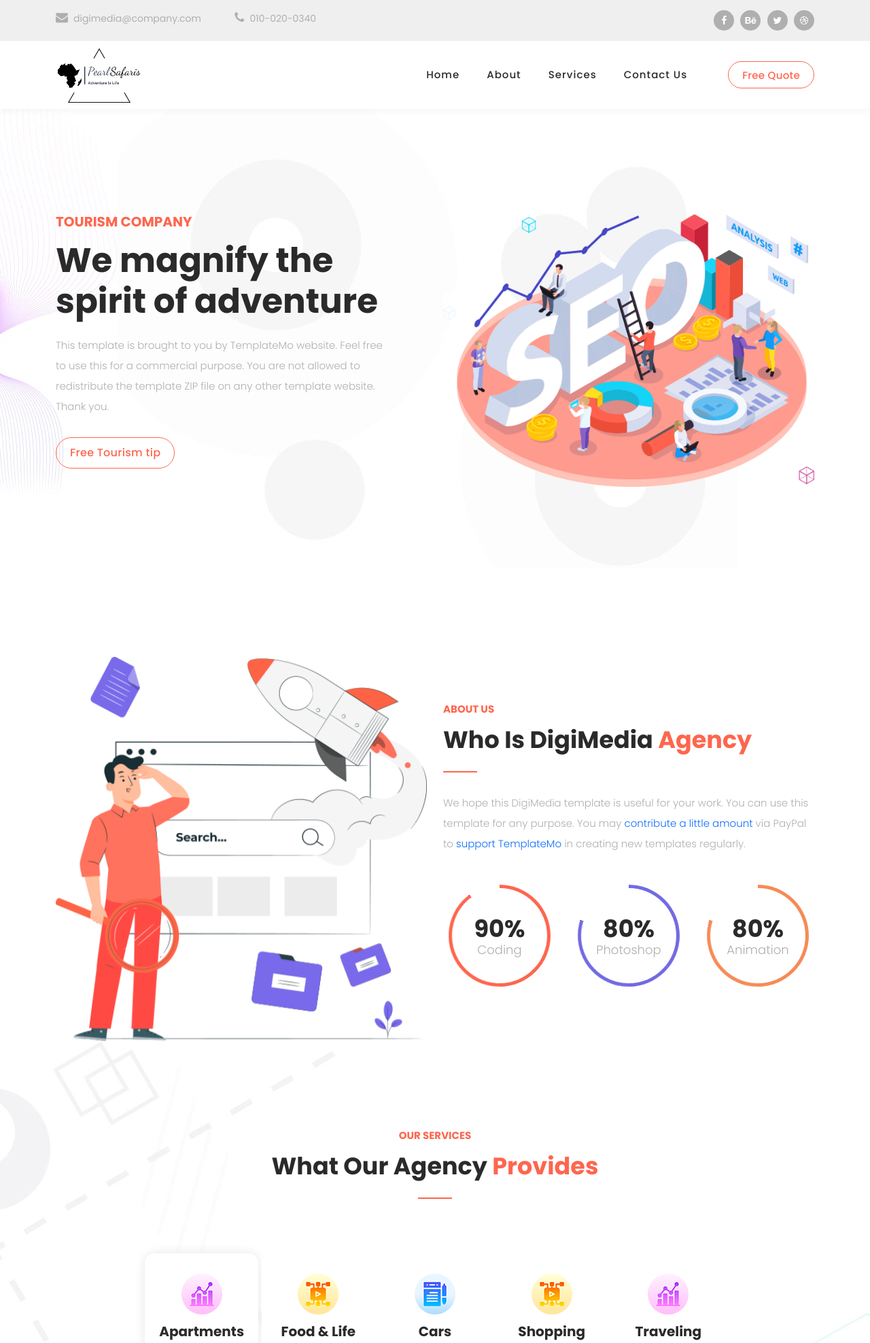
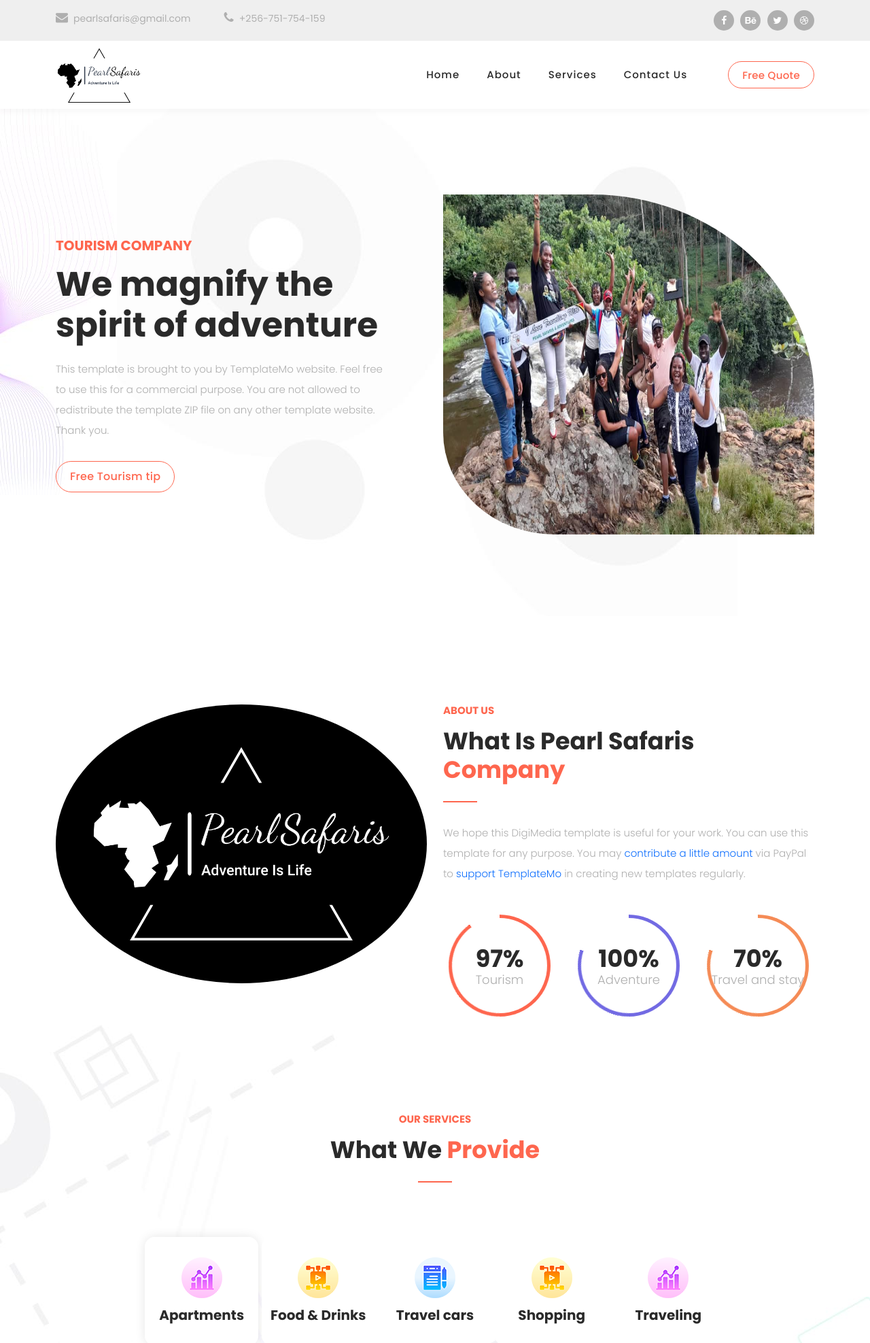
Before and after one commit to Bamwesigye-Calvin-Kiiza/Pearl-Safaris-Uganda, a Django app: page / in a window 1280 px wide. Shown: the top 1975 px of the page at 68% size. Run offline with Django 4.2, Linux system fonts and the light colour scheme; some libraries are stand-ins or nearby versions.

Commit message:
information included

```diff
--- a/templates/pearl_safaris/home.html
+++ b/templates/pearl_safaris/home.html
@@ -52,8 +52,8 @@ https://templatemo.com/tm-568-digimedia
       <div class="row">
         <div class="col-lg-8 col-sm-8 col-7">
           <ul class="info">
-            <li><a href="#"><i class="fa fa-envelope"></i>digimedia@company.com</a></li>
-            <li><a href="#"><i class="fa fa-phone"></i>010-020-0340</a></li>
+            <li><a href=""><i class="fa fa-envelope"></i>pearlsafaris@gmail.com</a></li>
+            <li><a href="#"><i class="fa fa-phone"></i>+256-751-754-159</a></li>
           </ul>
         </div>
         <div class="col-lg-4 col-sm-4 col-5">
@@ -124,7 +124,7 @@ https://templatemo.com/tm-568-digimedia
             </div>
             <div class="col-lg-6">
               <div class="right-image wow fadeInRight" data-wow-duration="1s" data-wow-delay="0.5s">
-                <img src="static/assets/images/slider-dec-v2.png" alt="">
+                <img src="static/assets/images/slider-dec-v2.jpeg"  style="height: 500px; border-top-right-radius: 60%;border-bottom-left-radius: 30%;" alt="">
               </div>
             </div>
           </div>
@@ -140,14 +140,14 @@ https://templatemo.com/tm-568-digimedia
           <div class="row">
             <div class="col-lg-6">
               <div class="about-left-image  wow fadeInLeft" data-wow-duration="1s" data-wow-delay="0.5s">
-                <img src="static/assets/images/about-dec-v2.png" alt="">
+                <img src="static/assets/images/about-dec-v2.png" style="border-radius: 100%;" alt="">
               </div>
             </div>
             <div class="col-lg-6 align-self-center  wow fadeInRight" data-wow-duration="1s" data-wow-delay="0.5s">
               <div class="about-right-content">
                 <div class="section-heading">
                   <h6>About Us</h6>
-                  <h4>Who is DigiMedia <em>Agency</em></h4>
+                  <h4>What is Pearl Safaris <em>Company</em></h4>
                   <div class="line-dec"></div>
                 </div>
                 <p>We hope this DigiMedia template is useful for your work. You can use this template for any purpose. You may <a rel="nofollow" href="http://paypal.me/templatemo" target="_blank">contribute a little amount</a> via PayPal to <a href="https://templatemo.com/contact" target="_blank">support TemplateMo</a> in creating new templates regularly.</p>
@@ -163,8 +163,8 @@ https://templatemo.com/tm-568-digimedia
                         </span>
                         <div class="progress-value">
                           <div>
-                            90%<br>
-                            <span>Coding</span>
+                            97%<br>
+                            <span>Tourism</span>
                           </div>
                         </div>
                       </div>
@@ -181,8 +181,8 @@ https://templatemo.com/tm-568-digimedia
                         </span>
                         <div class="progress-value">
                           <div>
-                            80%<br>
-                            <span>Photoshop</span>
+                            100%<br>
+                            <span>Adventure</span>
                           </div>
                         </div>
                       </div>
@@ -199,8 +199,8 @@ https://templatemo.com/tm-568-digimedia
                         </span>
                         <div class="progress-value">
                           <div>
-                            80%<br>
-                            <span>Animation</span>
+                            70%<br>
+                            <span>Travel and stay</span>
                           </div>
                         </div>
                       </div>
@@ -221,7 +221,7 @@ https://templatemo.com/tm-568-digimedia
         <div class="col-lg-12">
           <div class="section-heading  wow fadeInDown" data-wow-duration="1s" data-wow-delay="0.5s">
             <h6>Our Services</h6>
-            <h4>What Our Agency <em>Provides</em></h4>
+            <h4>What  we <em>Provide</em></h4>
             <div class="line-dec"></div>
           </div>
         </div>
@@ -240,13 +240,13 @@ https://templatemo.com/tm-568-digimedia
                     <div>
                       <div class="thumb">
                         <span class="icon"><img src="static/assets/images/service-icon-02.png" alt=""></span>
-                        Food &amp; Life
+                        Food &amp; Drinks
                       </div>
                     </div>
                     <div>
                       <div class="thumb">
                         <span class="icon"><img src="static/assets/images/service-icon-03.png" alt=""></span>
-                        Cars
+                        Travel cars
                       </div>
                     </div>
                     <div>
@@ -271,7 +271,7 @@ https://templatemo.com/tm-568-digimedia
                           <div class="row">
                             <div class="col-lg-6 align-self-center">
                               <div class="left-text">
-                                <h4>SEO Analysis &amp; Daily Reports</h4>
+                                <h4>Pearl Safaris Analysis &amp; Daily Reports</h4>
                                 <p>Lorem ipsum dolor sit amet, consectetur adipiscing elit, sedr do eiusmod deis tempor incididunt ut labore et dolore kengan darwin doerski token.
                                   dover lipsum lorem and the others.</p>
                                 <div class="ticks-list"><span><i class="fa fa-check"></i> Optimized Template</span> <span><i class="fa fa-check"></i> Data Info</span> <span><i class="fa fa-check"></i> SEO Analysis</span>
@@ -294,7 +294,7 @@ https://templatemo.com/tm-568-digimedia
                           <div class="row">
                             <div class="col-lg-6 align-self-center">
                               <div class="left-text">
-                                <h4>Healthy Food &amp; Life</h4>
+                                <h4>Healthy Food &amp; Drinks</h4>
                                 <p>Lorem ipsum dolor sit amet, consectetur adipiscing elit, sedr do eiusmod deis tempor incididunt ut labore et dolore kengan darwin doerski token.
                                   dover lipsum lorem and the others.</p>
                                 <div class="ticks-list"><span><i class="fa fa-check"></i> Optimized Template</span> <span><i class="fa fa-check"></i> Data Info</span> <span><i class="fa fa-check"></i> SEO Analysis</span>
@@ -317,7 +317,7 @@ https://templatemo.com/tm-568-digimedia
                           <div class="row">
                             <div class="col-lg-6 align-self-center">
                               <div class="left-text">
-                                <h4>Car Re-search &amp; Transport</h4>
+                                <h4>Car Research &amp; Transportation</h4>
                                 <p>Lorem ipsum dolor sit amet, consectetur adipiscing elit, sedr do eiusmod deis tempor incididunt ut labore et dolore kengan darwin doerski token.
                                   dover lipsum lorem and the others.</p>
                                 <div class="ticks-list"><span><i class="fa fa-check"></i> Optimized Template</span> <span><i class="fa fa-check"></i> Data Info</span> <span><i class="fa fa-check"></i> SEO Analysis</span>
@@ -433,7 +433,7 @@ https://templatemo.com/tm-568-digimedia
         <div class="col-lg-5">
           <div class="section-heading wow fadeInLeft" data-wow-duration="1s" data-wow-delay="0.3s">
             <h6>Our Portofolio</h6>
-            <h4>See Our Recent <em>Projects</em></h4>
+            <h4>See Our Recent <em>Trips</em></h4>
             <div class="line-dec"></div>
           </div>
         </div>
```
Also changed, not shown: static/assets/images/about-dec-v2.png, static/assets/images/slider-dec-v2.jpeg (added).
